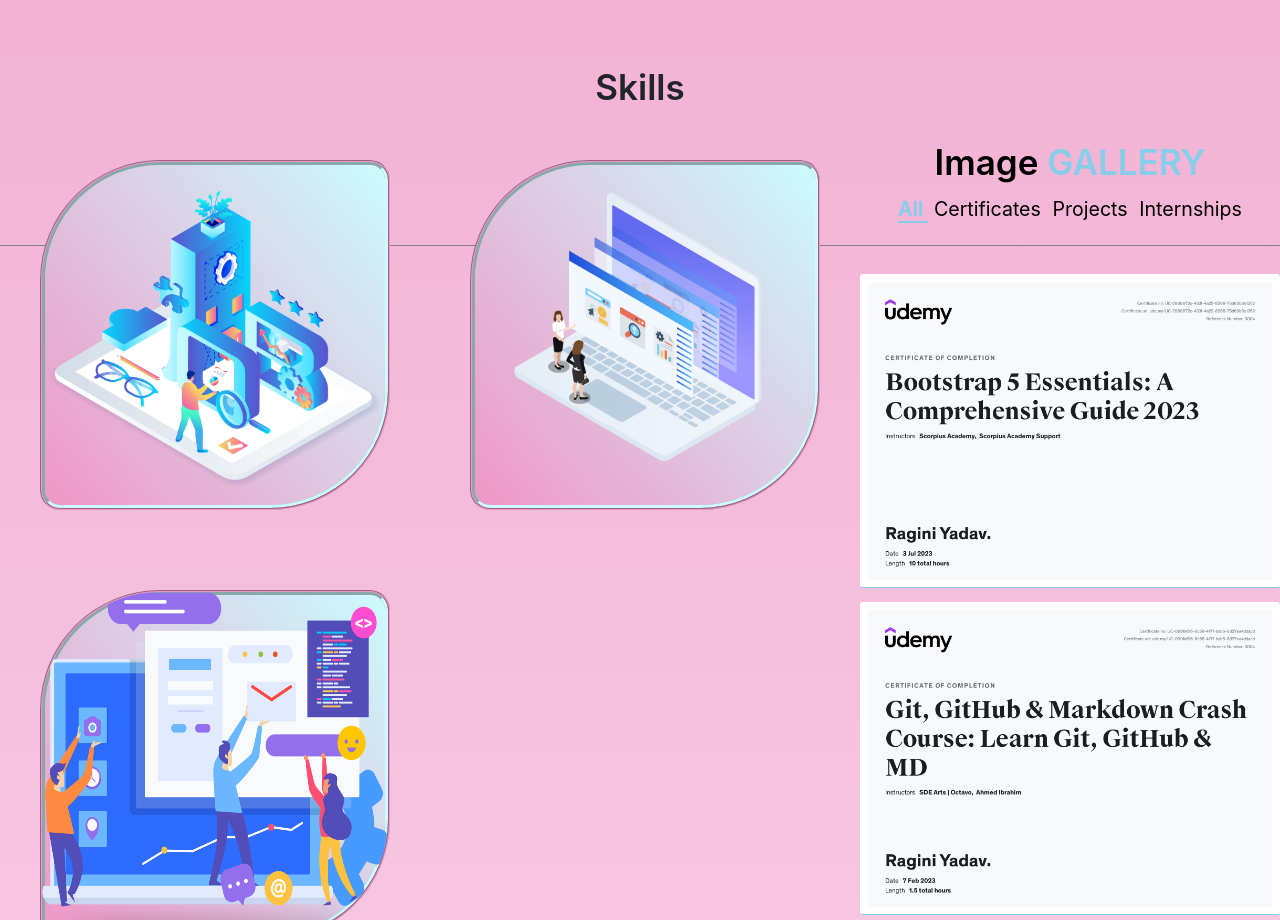
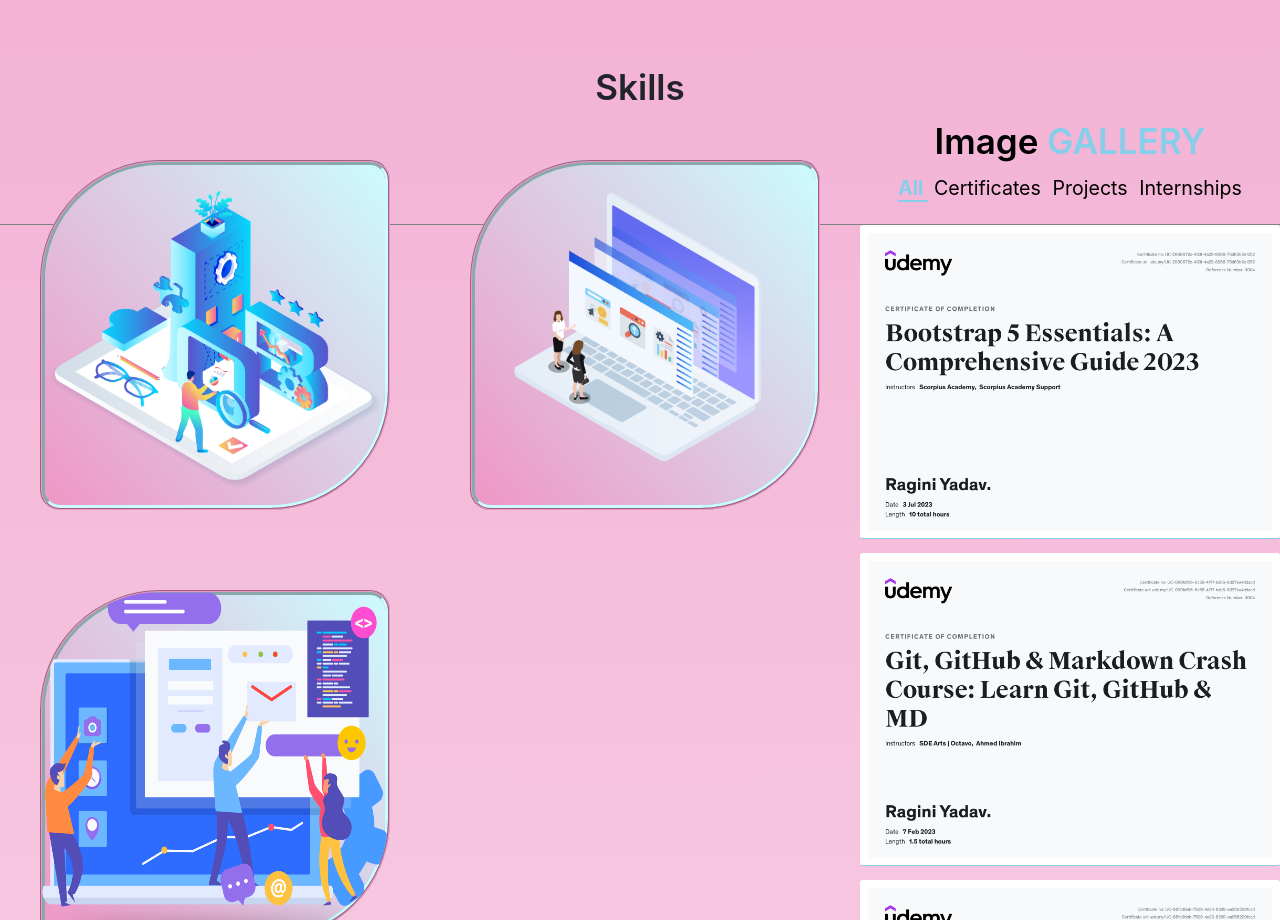
Before and after one commit to RaagLibr/RaginiPortfolio.github.io, a plain HTML site: page index.html in a window 1280 px wide. Shown: the part 1100-2020 px from the top of the page. Drawn offline with nearby package versions, Linux system fonts and the light colour scheme; a web font is replaced by a local one.

Commit message:
Update portfolio.css

```diff
--- a/portfolio.css
+++ b/portfolio.css
@@ -909,7 +909,7 @@
 
 		.header1
 		{
-			margin: 2rem 0;
+			margin: 0rem 0;
 			text-align: center;
 			color:black;
 			border-bottom: 1px solid grey;
```
